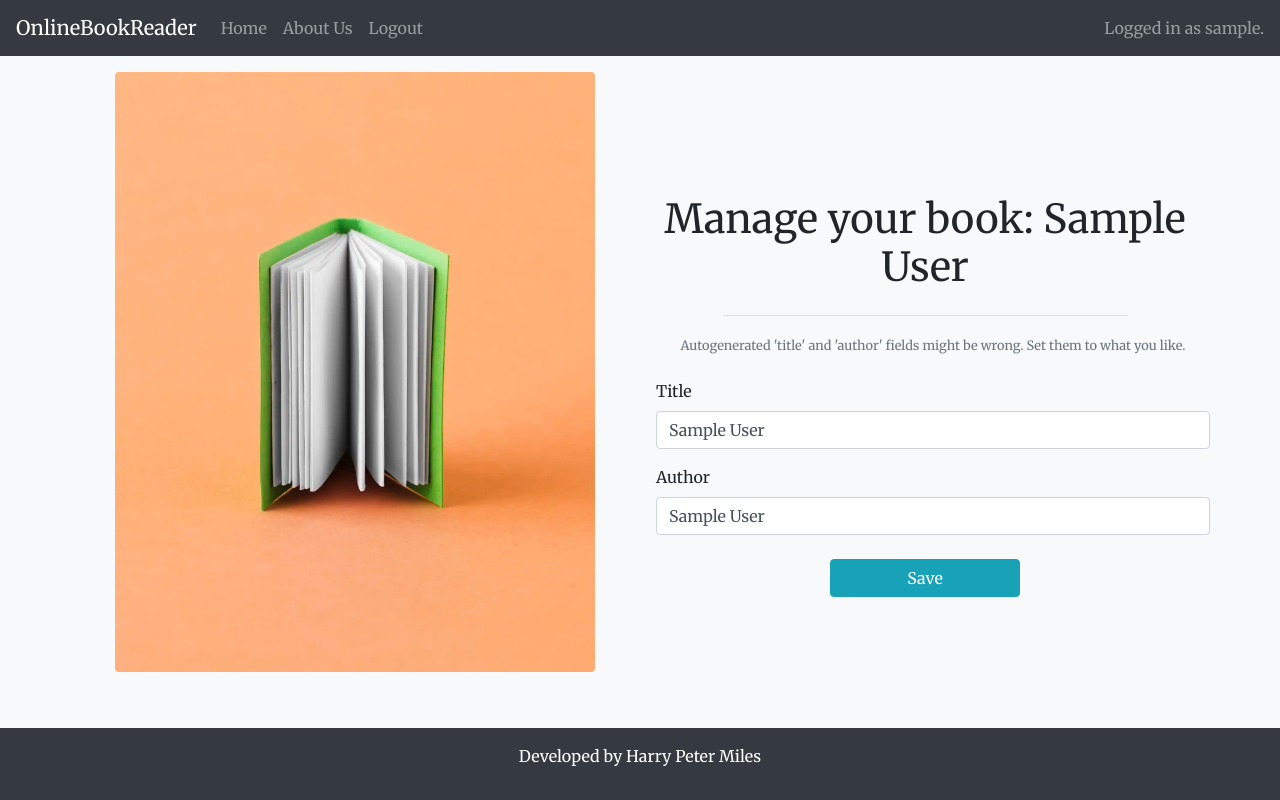
After one commit to harrypmdev/online-book-reader, a Django app: page /manage/1/ in a window 1280 px wide. The commit adds this page. Run offline with Django 5.2, Linux system fonts and the light colour scheme; a user stored in the database is signed in; tables that the repository leaves empty hold one stand-in row (values such as "Sample post"); some libraries are stand-ins or nearby versions.

Commit message:
feat: add manage book form

```diff
--- /dev/null
+++ b/books/templates/books/manage_book.html
@@ -0,0 +1,33 @@
+{% extends 'base.html' %}
+{% load static %}
+{% load crispy_forms_tags %}
+{% block content %}
+<div class="container h-100">
+    <div class="row h-100">
+        <div class="d-none d-lg-block col-lg-6 text-center">
+            <img class="img-fluid rounded vh-75 text-center object-fit-contain my-3" src="{% static 'images/open_book.webp' %}" alt="A single book on a shelf.">
+        </div>
+        <div class="justify-content-center d-flex flex-column col-lg-6 mt-3 mb-3 mb-lg-0">
+            <h1 class="text-center">Manage your book: {{ book.title }}</h1>
+            <hr class="w-75">
+            <form class="row" method="POST">
+                {% csrf_token %}
+                <div class="form-group w-100 ml-3">
+                    <div class="text-center">
+                        <small class="form-text text-muted mx-auto mb-4 mt-1">Autogenerated 'title' and 'author' fields might be wrong. Set them to what you like.</small>
+                    </div>
+                    <label for="title">Title</label>
+                    <input type="text" class="form-control w-100" id="title" name="title" aria-describedby="title" value="{{ book.title }}">
+                </div>
+                <div class="form-group w-100 ml-3">
+                    <label for="author">Author</label>
+                    <input type="text" class="form-control w-100" id="author" name="author" aria-describedby="author" value="{{ book.author }}">
+                </div>
+                <input class="col-4 offset-4 my-2 btn btn-info" type="submit" value="Save"></input>
+            </form>
+        </div>
+
+    </div>
+
+</div>
+{% endblock content %}
--- a/books/urls.py
+++ b/books/urls.py
@@ -2,9 +2,10 @@ from . import views
 from django.urls import path
 
 urlpatterns = [
-    path('', views.home, name='about_us'),
-    path('add-book', views.add_book, name="add_book"),
-    path('home/', views.home, name='home'),
+    path('', views.home, name='home'),
+    path('about_us', views.about_us, name='about_us'),
+    path('add-book', views.add_book, name='add_book'),
+    path('manage/<int:id>/', views.manage_book, name='manage_book'),
     path('logout', views.logout_view, name='logout'),
     path('register/', views.register, name='register'),
     path('login/', views.login_view, name='login')
--- a/books/views.py
+++ b/books/views.py
@@ -3,7 +3,7 @@ from django.contrib import messages
 from django.contrib.auth import login, logout, authenticate
 from django.contrib.auth.forms import AuthenticationForm
 from django.shortcuts import redirect
-from .forms import RegisterForm, URLForm
+from .forms import RegisterForm, URLForm, ManageForm
 from .models import Book, UserBook
 
 # Create your views here.
@@ -50,12 +50,29 @@ def add_book(request):
                 )
                 user_book.pick_color()
                 user_book.save()
-            return redirect('home')
-    url_form = URLForm()
-    context = {"form": url_form}
+            return redirect('manage_book', id=user_book.id)
     return render(
         request,
         'books/add_book.html',
+        context,
+    )
+
+def manage_book(request, id):
+    context = {}
+    try:
+        book = UserBook.objects.get(id=id, user=request.user)
+        context['book'] = book
+    except UserBook.DoesNotExist:
+        messages.add_message(
+            request,
+            messages.ERROR,
+            'Authorisation error.'
+        )
+        return redirect('home')
+    context['book'] = book
+    return render(
+        request,
+        'books/manage_book.html',
         context,
     )
 
--- a/static/css/style.css
+++ b/static/css/style.css
@@ -37,3 +37,8 @@ body {
 .progress {
     transform: translate(0%, -325%);
 }
+
+.rounded-top-0 {
+    border-top-right-radius: 0;
+    border-top-left-radius: 0;
+}
```
Also changed, not shown: books/admin.py (+7 -2 lines), books/forms.py (+7 -2 lines), books/templates/books/dashboard.html (+6 -5 lines), static/images/open_book.webp (added), 2 other files.
